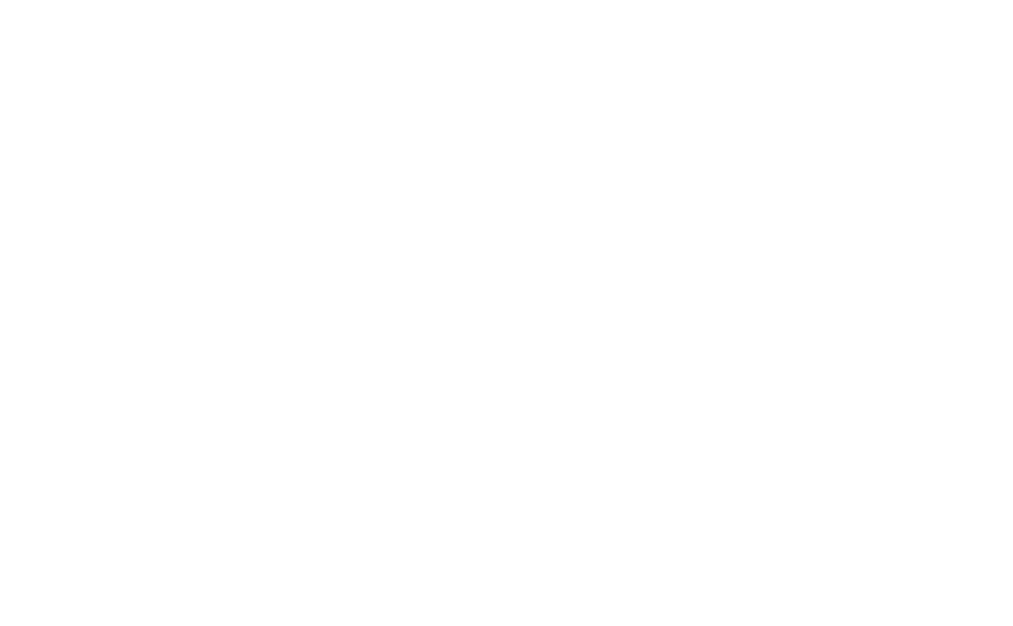
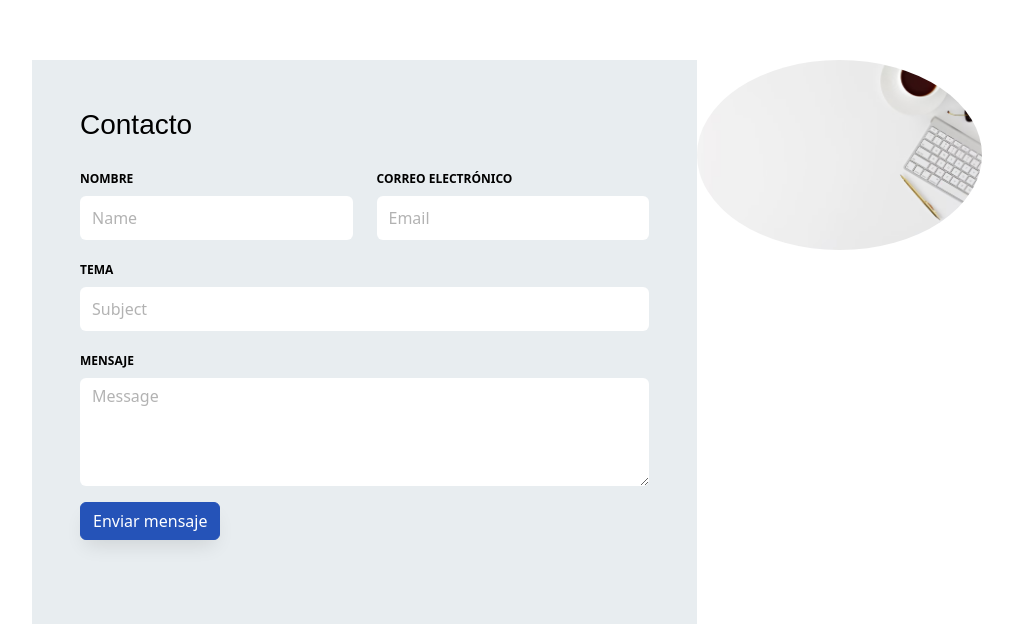
Before and after one commit to T-zemmari/mi-portafolio-con-react, a React (Create React App) app: page / in a window 1280 px wide. Shown: the part 1598-2224 px from the top of the page, without its empty margins (38-1051 px from the left). Before the commit the page ends 800 px from the top, so only its background shows below. Built offline with nearby package versions, Linux system fonts and the light colour scheme; a web font is replaced by a local one.

Commit message:
trabajando en la vista home

```diff
--- a/src/views/Home/HomePage.jsx
+++ b/src/views/Home/HomePage.jsx
@@ -29,13 +29,11 @@
   }
   return (
     <>
-<Header />
+      <Header />
       <NavBar />
-
       <LandingPage />
-      {/* <About/> */}
-      {/* <Contact /> */}
-      {/* <ContactTwo /> */}
+       <About/>
+      <ContactTwo />
     </>
   );
 }
```
